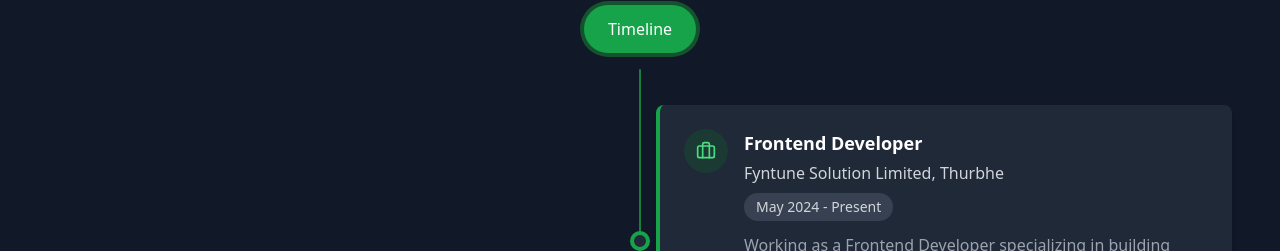
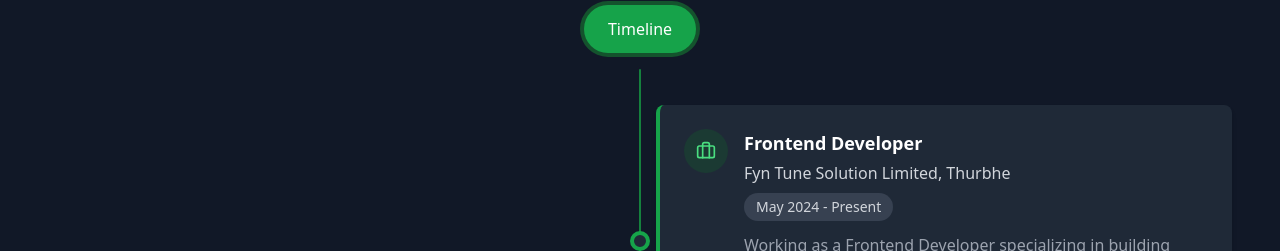
Before and after one commit to Karanb2707/My-Portfolio, a React (Vite) app: page / in a window 1280 px wide. Shown: the part 1873-2124 px from the top of the page. Built offline with nearby package versions, Linux system fonts and the light colour scheme.

Commit message:
Changes in portfolio

```diff
--- a/src/Components/Experience/Experience.jsx
+++ b/src/Components/Experience/Experience.jsx
@@ -12,7 +12,7 @@ const Education = () => {
     {
       type: "work",
       title: "Frontend Developer",
-      organization: "Fyntune Solution Limited, Thurbhe",
+      organization: "Fyn Tune Solution Limited, Thurbhe",
       duration: "May 2024 - Present",
       description:
         "Working as a Frontend Developer specializing in building responsive, scalable, and high-performance UIs using ReactJS and Tailwind CSS. Collaborate closely with API teams for seamless data integration and implement performance optimizations like lazy loading and code splitting.",
```
